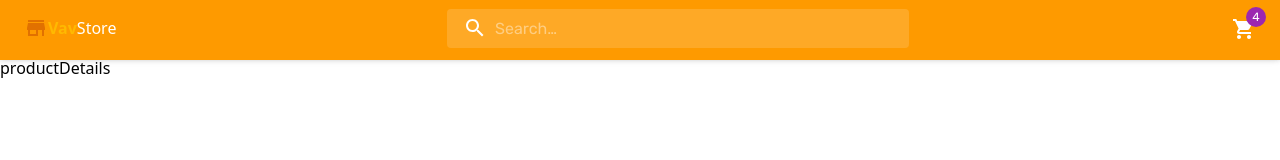
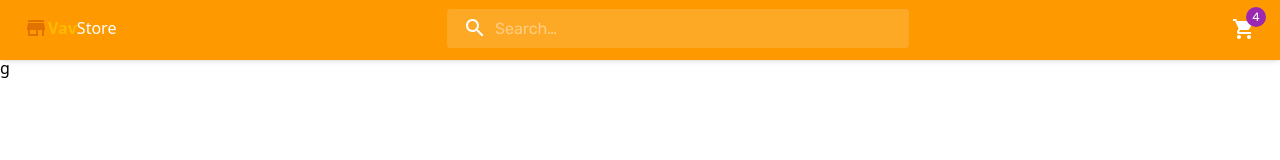
Before and after one commit to IkhMoh/E-Commerce-Data, a React (Vite) app: page /Details in a window 1280 px wide. Shown: the top 160 px of the page. Built offline with nearby package versions, Linux system fonts and the light colour scheme.

Commit message:
add the router for Details page

```diff
--- a/src/components/Product.jsx
+++ b/src/components/Product.jsx
@@ -7,9 +7,10 @@ import AddShoppingCartIcon from "@mui/icons-material/AddShoppingCart";
 import ShoppingCartIcon from "@mui/icons-material/ShoppingCart";
 import Container from "@mui/material/Container";
 import Button from "@mui/material/Button";
-
+import { Link } from "react-router";
 export default function Product({ product }) {
   return (
+    <Link to="/Details">
       <div className="bg-amber-100">
         <Card sx={{ width: 255, height: 415 }}>
           <CardMedia
@@ -38,10 +39,11 @@ export default function Product({ product }) {
             <Button variant="contained" endIcon={<AddShoppingCartIcon />}>
               Buy
             </Button>
-          <AddShoppingCartIcon className="cursor-pointer"/>
+            <AddShoppingCartIcon className="cursor-pointer" />
           </CardActions>
           ;
         </Card>
       </div>
+    </Link>
   );
 }
--- a/src/components/ProductDetails.jsx
+++ b/src/components/ProductDetails.jsx
@@ -1,7 +1,8 @@
 import React from "react";
 
-const productDetails = () => {
-  return <div>productDetails</div>;
+const productDetails = ({product}) => {
+  console.log(product)
+  return <div>g</div>;
 };
 
 export default productDetails;
```
Lines whose indentation alone changed are shown as unchanged.
